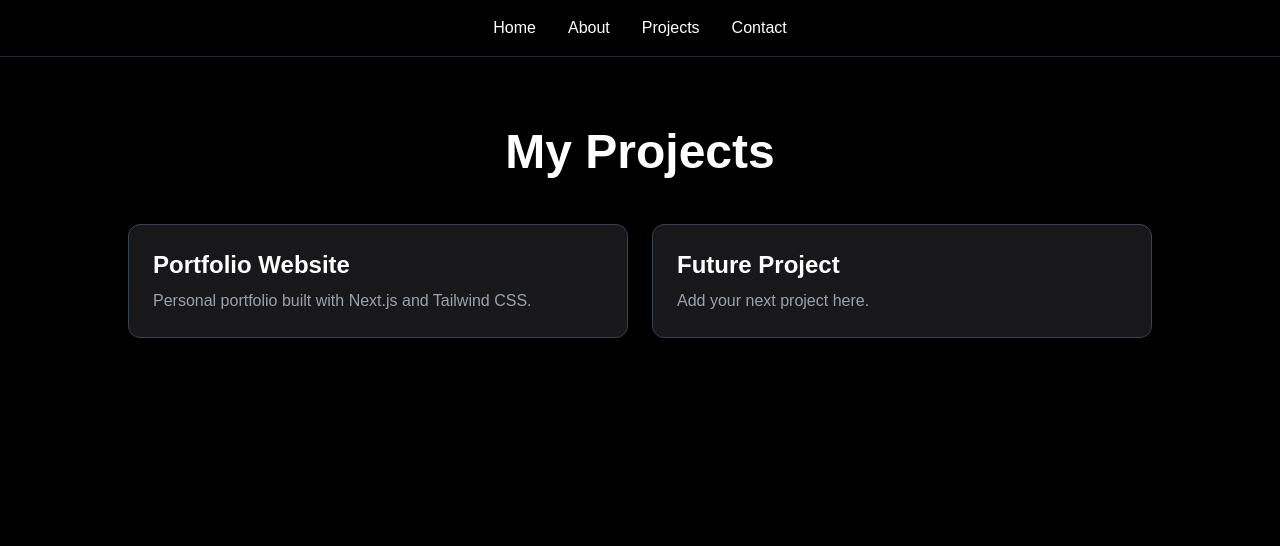
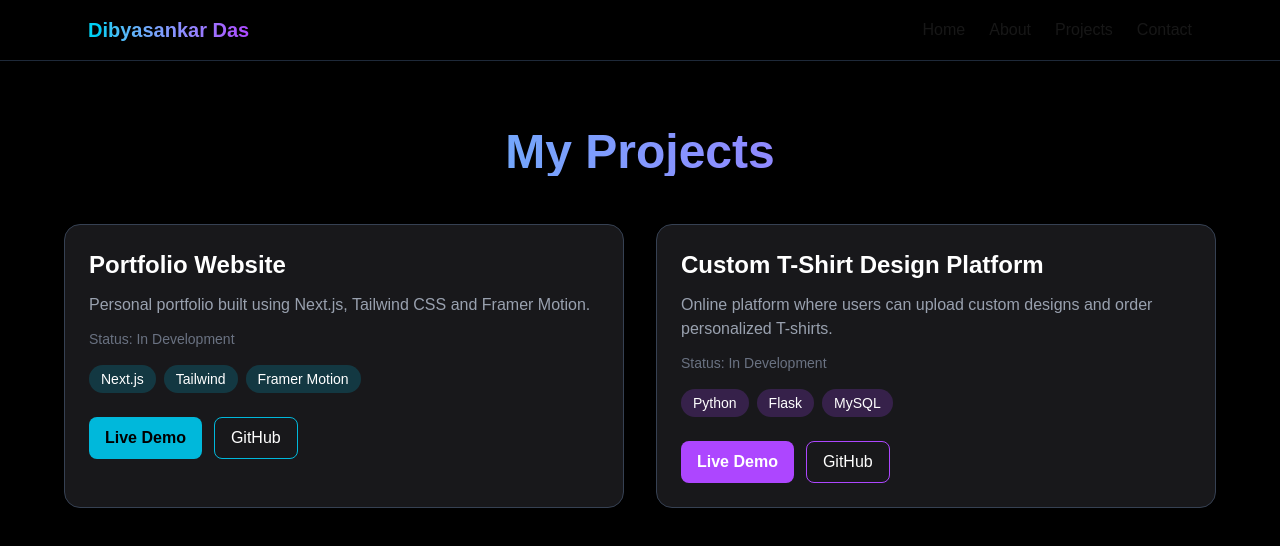
Before and after one commit to dibyasankar503/my-portfolio, a Next.js app: page /projects in a window 1280 px wide. Shown: the top 546 px of the page. Built offline with nearby package versions, Linux system fonts and the light colour scheme.

Commit message:
Portfolio final upgrade

```diff
--- a/app/Navbar.tsx
+++ b/app/Navbar.tsx
@@ -1,23 +1,38 @@
 "use client";
+
+import { motion } from "framer-motion";
 
 export default function Navbar() {
   return (
-    <nav className="fixed top-0 left-0 w-full bg-black/80 backdrop-blur-md text-white p-4 flex justify-center gap-8 border-b border-gray-800">
-      <a href="/" className="hover:text-gray-400">
+    <motion.nav
+      initial={{ y: -80 }}
+      animate={{ y: 0 }}
+      transition={{ duration: 0.6 }}
+      className="fixed top-0 left-0 w-full z-50 bg-black/70 backdrop-blur-md border-b border-gray-800"
+    >
+      <div className="max-w-6xl mx-auto px-6 py-4 flex justify-between items-center">
+        <h1 className="text-xl font-bold bg-gradient-to-r from-cyan-400 to-purple-500 bg-clip-text text-transparent">
+          Dibyasankar Das
+        </h1>
+
+        <div className="flex gap-6">
+          <a href="/" className="hover:text-cyan-400 transition">
             Home
           </a>
 
-      <a href="/about" className="hover:text-gray-400">
+          <a href="/about" className="hover:text-cyan-400 transition">
             About
           </a>
 
-      <a href="/projects" className="hover:text-gray-400">
+          <a href="/projects" className="hover:text-cyan-400 transition">
             Projects
           </a>
 
-      <a href="/contact" className="hover:text-gray-400">
+          <a href="/contact" className="hover:text-cyan-400 transition">
             Contact
           </a>
-    </nav>
+        </div>
+      </div>
+    </motion.nav>
   );
 }
--- a/app/about/page.tsx
+++ b/app/about/page.tsx
@@ -8,21 +8,76 @@ export default function About() {
       <motion.h1
         initial={{ opacity: 0, y: 40 }}
         animate={{ opacity: 1, y: 0 }}
-        className="text-5xl font-bold mb-6"
+        className="text-5xl font-bold mb-8 bg-gradient-to-r from-cyan-400 to-purple-500 bg-clip-text text-transparent"
       >
         About Me
       </motion.h1>
 
-      <motion.p
+      <motion.div
         initial={{ opacity: 0 }}
         animate={{ opacity: 1 }}
-        transition={{ delay: 0.4 }}
-        className="max-w-3xl text-center text-gray-400 text-lg"
+        transition={{ delay: 0.3 }}
+        className="max-w-4xl bg-zinc-900 border border-gray-700 rounded-2xl p-8"
       >
-        I am Dibyasankar Das, a Computer Science Student passionate about
-        software development, web technologies, problem solving, and building
-        modern web applications using React, Next.js, and Python.
-      </motion.p>
+        <p className="text-lg text-gray-300 leading-8">
+          Hello, I'm Dibyasankar Das, a Full Stack Developer and Computer
+          Science student passionate about building modern web applications,
+          solving real-world problems, and continuously learning new
+          technologies.
+        </p>
+
+        <div className="mt-8 flex flex-wrap gap-3">
+          <span className="px-4 py-2 bg-cyan-500/20 rounded-full">
+            Python
+          </span>
+
+          <span className="px-4 py-2 bg-cyan-500/20 rounded-full">
+            Flask
+          </span>
+
+          <span className="px-4 py-2 bg-cyan-500/20 rounded-full">
+            React
+          </span>
+
+          <span className="px-4 py-2 bg-cyan-500/20 rounded-full">
+            Next.js
+          </span>
+
+          <span className="px-4 py-2 bg-cyan-500/20 rounded-full">
+            MySQL
+          </span>
+
+          <span className="px-4 py-2 bg-cyan-500/20 rounded-full">
+            Git
+          </span>
+        </div>
+
+        <div className="mt-10 grid md:grid-cols-3 gap-4">
+
+          <div className="bg-zinc-800 p-4 rounded-xl">
+            <h3 className="text-cyan-400 font-bold">Frontend</h3>
+            <p className="text-gray-400 mt-2">
+              React, Next.js, Tailwind CSS
+            </p>
+          </div>
+
+          <div className="bg-zinc-800 p-4 rounded-xl">
+            <h3 className="text-cyan-400 font-bold">Backend</h3>
+            <p className="text-gray-400 mt-2">
+              Python, Flask
+            </p>
+          </div>
+
+          <div className="bg-zinc-800 p-4 rounded-xl">
+            <h3 className="text-cyan-400 font-bold">Database</h3>
+            <p className="text-gray-400 mt-2">
+              MySQL
+            </p>
+          </div>
+
+        </div>
+
+      </motion.div>
     </main>
   );
 }
--- a/app/contact/page.tsx
+++ b/app/contact/page.tsx
@@ -5,40 +5,62 @@ import { motion } from "framer-motion";
 export default function Contact() {
   return (
     <main className="min-h-screen bg-black text-white flex flex-col justify-center items-center px-6 pt-20">
+
       <motion.h1
         initial={{ opacity: 0, y: 40 }}
         animate={{ opacity: 1, y: 0 }}
-        className="text-5xl font-bold mb-6"
+        className="text-5xl font-bold mb-8 bg-gradient-to-r from-cyan-400 to-purple-500 bg-clip-text text-transparent"
       >
         Contact Me
       </motion.h1>
 
-      <motion.p
+      <motion.div
         initial={{ opacity: 0 }}
         animate={{ opacity: 1 }}
-        transition={{ delay: 0.4 }}
-        className="text-gray-400 text-lg"
+        transition={{ delay: 0.3 }}
+        className="bg-zinc-900 border border-gray-700 rounded-2xl p-8 w-full max-w-xl"
       >
-        Email: dibyasankar503@gmail.com
-      </motion.p>
+        <div className="space-y-4">
 
-      <motion.p
-        initial={{ opacity: 0 }}
-        animate={{ opacity: 1 }}
-        transition={{ delay: 0.6 }}
-        className="text-gray-400 text-lg mt-2"
-      >
-        GitHub: github.com/dibyasankar503
-      </motion.p>
+          <p className="text-lg">
+            📧 Email: dibyasankar503@gmail.com
+          </p>
 
-      <motion.p
-        initial={{ opacity: 0 }}
-        animate={{ opacity: 1 }}
-        transition={{ delay: 0.8 }}
-        className="text-gray-400 text-lg mt-2"
-      >
-        LinkedIn: linkedin.com/in/dibyasankar503
-      </motion.p>
+          <p className="text-lg">
+            💻 GitHub: github.com/dibyasankar503
+          </p>
+
+          <p className="text-lg">
+            🔗 LinkedIn: linkedin.com/in/dibyasankar503
+          </p>
+
+        </div>
+
+        <div className="flex gap-4 mt-8 flex-wrap">
+
+          <button
+            onClick={() =>
+              window.open(
+                "mailto:dibyasankar503@gmail.com?subject=Hiring Inquiry"
+              )
+            }
+            className="px-6 py-3 bg-cyan-500 text-black rounded-lg font-semibold hover:scale-105 transition"
+          >
+            Hire Me
+          </button>
+
+          <button
+            onClick={() =>
+              window.open("https://github.com/dibyasankar503")
+            }
+            className="px-6 py-3 border border-cyan-500 rounded-lg hover:scale-105 transition"
+          >
+            GitHub
+          </button>
+
+        </div>
+      </motion.div>
+
     </main>
   );
 }
--- a/app/page.tsx
+++ b/app/page.tsx
@@ -6,11 +6,23 @@ export default function Home() {
   return (
     <main className="relative min-h-screen bg-black text-white flex flex-col justify-center items-center text-center px-6 pt-20 overflow-hidden">
 
+      {/* Background Glow */}
       <div className="absolute inset-0 -z-10">
         <div className="absolute top-20 left-20 w-72 h-72 bg-blue-500 rounded-full blur-3xl opacity-20"></div>
         <div className="absolute bottom-20 right-20 w-72 h-72 bg-purple-500 rounded-full blur-3xl opacity-20"></div>
       </div>
 
+      {/* Welcome Text */}
+      <motion.p
+        initial={{ opacity: 0 }}
+        animate={{ opacity: 1 }}
+        transition={{ duration: 0.5 }}
+        className="uppercase tracking-[0.3em] text-sm text-cyan-400 mb-4"
+      >
+        Welcome To My Portfolio
+      </motion.p>
+
+      {/* Name */}
       <motion.h1
         initial={{ opacity: 0, y: 80 }}
         animate={{ opacity: 1, y: 0 }}
@@ -20,6 +32,7 @@ export default function Home() {
         Dibyasankar Das
       </motion.h1>
 
+      {/* Role */}
       <motion.p
         initial={{ opacity: 0 }}
         animate={{ opacity: 1 }}
@@ -29,6 +42,7 @@ export default function Home() {
         Full Stack Developer | Python | Next.js
       </motion.p>
 
+      {/* Description */}
       <motion.p
         initial={{ opacity: 0 }}
         animate={{ opacity: 1 }}
@@ -40,11 +54,12 @@ export default function Home() {
         React, Next.js, Flask, and modern web technologies.
       </motion.p>
 
+      {/* Buttons */}
       <motion.div
         initial={{ opacity: 0 }}
         animate={{ opacity: 1 }}
         transition={{ delay: 1.2 }}
-        className="flex gap-4 mt-8"
+        className="flex gap-4 mt-8 flex-wrap justify-center"
       >
         <motion.button
           onClick={() => (window.location.href = "/projects")}
@@ -65,13 +80,94 @@ export default function Home() {
         </motion.button>
       </motion.div>
 
+      {/* Skills */}
+      <motion.div
+        initial={{ opacity: 0 }}
+        animate={{ opacity: 1 }}
+        transition={{ delay: 1.5 }}
+        className="flex gap-4 mt-8 flex-wrap justify-center text-gray-300"
+      >
+        <span className="px-4 py-2 bg-cyan-500/20 rounded-full">
+          ⚛ React
+        </span>
+
+        <span className="px-4 py-2 bg-cyan-500/20 rounded-full">
+          ▲ Next.js
+        </span>
+
+        <span className="px-4 py-2 bg-cyan-500/20 rounded-full">
+          🐍 Python
+        </span>
+
+        <span className="px-4 py-2 bg-cyan-500/20 rounded-full">
+          🗄 SQL
+        </span>
+
+        <span className="px-4 py-2 bg-cyan-500/20 rounded-full">
+          Flask
+        </span>
+      </motion.div>
+
+      {/* Stats */}
+      <motion.div
+        initial={{ opacity: 0 }}
+        animate={{ opacity: 1 }}
+        transition={{ delay: 1.8 }}
+        className="flex gap-10 mt-10 text-center"
+      >
+        <div>
+          <h2 className="text-3xl font-bold text-cyan-400">5+</h2>
+          <p className="text-gray-500">Technologies</p>
+        </div>
+
+        <div>
+          <h2 className="text-3xl font-bold text-cyan-400">2+</h2>
+          <p className="text-gray-500">Projects</p>
+        </div>
+
+        <div>
+          <h2 className="text-3xl font-bold text-cyan-400">100%</h2>
+          <p className="text-gray-500">Learning</p>
+        </div>
+      </motion.div>
+      <motion.div
+  initial={{ opacity: 0 }}
+  animate={{ opacity: 1 }}
+  transition={{ delay: 2 }}
+  className="mt-12 flex gap-4 flex-wrap justify-center"
+>
+  <a
+    href="https://github.com/dibyasankar503"
+    target="_blank"
+    className="px-5 py-2 border border-gray-600 rounded-lg hover:border-cyan-400 transition"
+  >
+    GitHub
+  </a>
+
+  <a
+    href="https://linkedin.com/in/dibyasankar503"
+    target="_blank"
+    className="px-5 py-2 border border-gray-600 rounded-lg hover:border-cyan-400 transition"
+  >
+    LinkedIn
+  </a>
+
+  <a
+    href="mailto:dibyasankar503@gmail.com"
+    className="px-5 py-2 border border-gray-600 rounded-lg hover:border-cyan-400 transition"
+  >
+    Email
+  </a>
+</motion.div>
+
+      {/* Scroll */}
       <motion.div
         animate={{ y: [0, -10, 0] }}
         transition={{
           duration: 2,
           repeat: Infinity,
         }}
-        className="mt-20 text-cyan-400 text-lg font-semibold"
+        className="mt-16 text-cyan-400 text-lg font-semibold"
       >
         ↓ Scroll Down
       </motion.div>
--- a/app/projects/page.tsx
+++ b/app/projects/page.tsx
@@ -8,37 +8,105 @@ export default function Projects() {
       <motion.h1
         initial={{ opacity: 0, y: 40 }}
         animate={{ opacity: 1, y: 0 }}
-        className="text-5xl font-bold text-center mb-12"
+        className="text-5xl font-bold text-center mb-12 bg-gradient-to-r from-cyan-400 to-purple-500 bg-clip-text text-transparent"
       >
         My Projects
       </motion.h1>
 
-      <div className="grid md:grid-cols-2 gap-6 max-w-5xl mx-auto">
+      <div className="grid md:grid-cols-2 gap-8 max-w-6xl mx-auto">
+
         <motion.div
-          whileHover={{ scale: 1.05 }}
-          className="border border-gray-700 p-6 rounded-xl bg-zinc-900"
+          initial={{ opacity: 0, y: 30 }}
+          animate={{ opacity: 1, y: 0 }}
+          whileHover={{
+            scale: 1.05,
+            boxShadow: "0px 0px 25px rgba(34,211,238,0.3)",
+          }}
+          className="border border-gray-700 p-6 rounded-2xl bg-zinc-900"
         >
           <h2 className="text-2xl font-semibold">
             Portfolio Website
           </h2>
 
-          <p className="text-gray-400 mt-2">
-            Personal portfolio built with Next.js and Tailwind CSS.
+          <p className="text-gray-400 mt-3">
+            Personal portfolio built using Next.js, Tailwind CSS and Framer Motion.
           </p>
+
+          <p className="text-sm text-gray-500 mt-3">
+            Status: In Development
+          </p>
+
+          <div className="flex gap-2 mt-4 flex-wrap">
+            <span className="px-3 py-1 bg-cyan-500/20 rounded-full text-sm">
+              Next.js
+            </span>
+
+            <span className="px-3 py-1 bg-cyan-500/20 rounded-full text-sm">
+              Tailwind
+            </span>
+
+            <span className="px-3 py-1 bg-cyan-500/20 rounded-full text-sm">
+              Framer Motion
+            </span>
+          </div>
+
+          <div className="flex gap-3 mt-6">
+            <button className="px-4 py-2 bg-cyan-500 text-black rounded-lg font-semibold hover:scale-105 transition">
+              Live Demo
+            </button>
+
+            <button className="px-4 py-2 border border-cyan-500 rounded-lg hover:scale-105 transition">
+              GitHub
+            </button>
+          </div>
         </motion.div>
 
         <motion.div
-          whileHover={{ scale: 1.05 }}
-          className="border border-gray-700 p-6 rounded-xl bg-zinc-900"
+          initial={{ opacity: 0, y: 30 }}
+          animate={{ opacity: 1, y: 0 }}
+          whileHover={{
+            scale: 1.05,
+            boxShadow: "0px 0px 25px rgba(168,85,247,0.3)",
+          }}
+          className="border border-gray-700 p-6 rounded-2xl bg-zinc-900"
         >
           <h2 className="text-2xl font-semibold">
-            Future Project
+            Custom T-Shirt Design Platform
           </h2>
 
-          <p className="text-gray-400 mt-2">
-            Add your next project here.
+          <p className="text-gray-400 mt-3">
+            Online platform where users can upload custom designs and order personalized T-shirts.
           </p>
+
+          <p className="text-sm text-gray-500 mt-3">
+            Status: In Development
+          </p>
+
+          <div className="flex gap-2 mt-4 flex-wrap">
+            <span className="px-3 py-1 bg-purple-500/20 rounded-full text-sm">
+              Python
+            </span>
+
+            <span className="px-3 py-1 bg-purple-500/20 rounded-full text-sm">
+              Flask
+            </span>
+
+            <span className="px-3 py-1 bg-purple-500/20 rounded-full text-sm">
+              MySQL
+            </span>
+          </div>
+
+          <div className="flex gap-3 mt-6">
+            <button className="px-4 py-2 bg-purple-500 text-white rounded-lg font-semibold hover:scale-105 transition">
+              Live Demo
+            </button>
+
+            <button className="px-4 py-2 border border-purple-500 rounded-lg hover:scale-105 transition">
+              GitHub
+            </button>
+          </div>
         </motion.div>
+
       </div>
     </main>
   );
```
Lines whose indentation alone changed are shown as unchanged.
